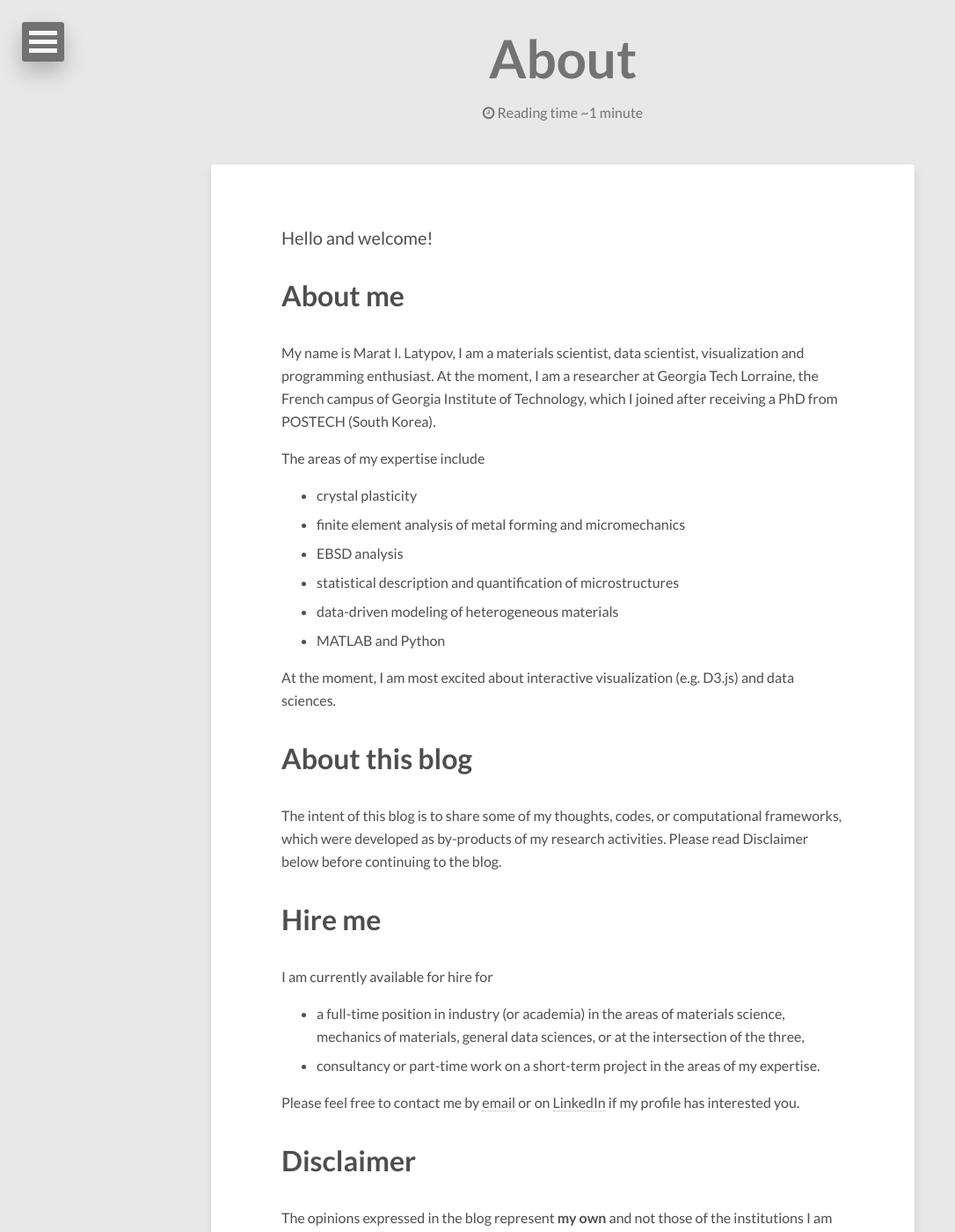
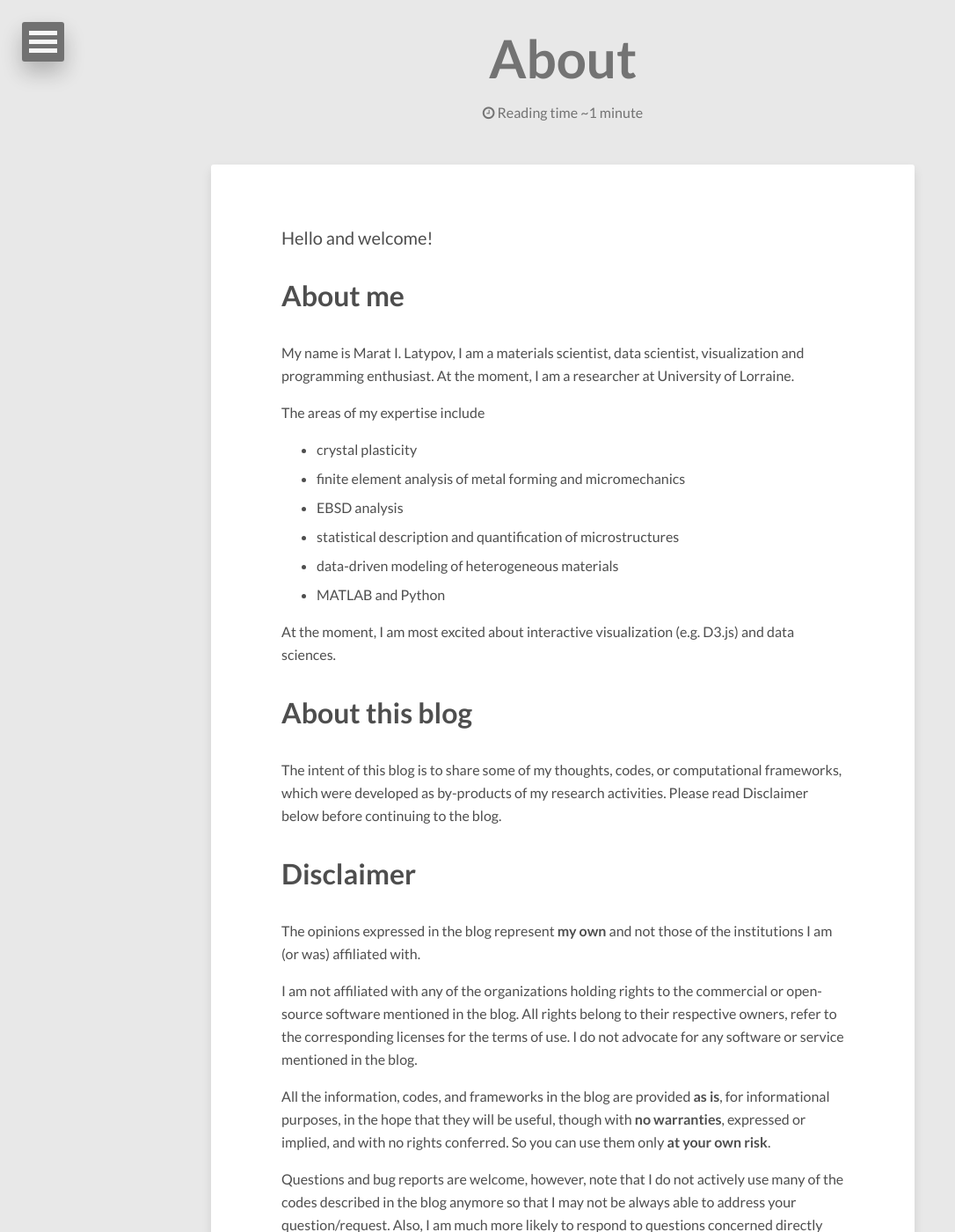
Before and after one commit to latmarat/blog, a Jekyll site: the page built from about/index.md, in a window 1280 px wide and 1400 px high. Shown: the whole window at 88% size, without its empty margins (0-1086 px from the left). Built offline with Jekyll 4.4.1, drawn with Linux system fonts in a browser that asks for light colours; nearby versions of some CDN libraries.

Commit message:
Update about

```diff
--- a/about/index.md
+++ b/about/index.md
@@ -10,7 +10,7 @@ Hello and welcome!
 
 # About me
 
-My name is Marat I. Latypov, I am a materials scientist, data scientist, visualization and programming enthusiast. At the moment, I am a researcher at Georgia Tech Lorraine, the French campus of Georgia Institute of Technology, which I joined after receiving a PhD from POSTECH (South Korea).
+My name is Marat I. Latypov, I am a materials scientist, data scientist, visualization and programming enthusiast. At the moment, I am a researcher at University of Lorraine.
 
 The areas of my expertise include
 
@@ -27,15 +27,6 @@ At the moment, I am most excited about interactive visualization (e.g. D3.js) an
 
 The intent of this blog is to share some of my thoughts, codes, or computational frameworks, which were developed as by-products of my research activities. Please read Disclaimer below before continuing to the blog.
 
-# Hire me
-
-I am currently available for hire for
-
-- a full-time position in industry (or academia) in the areas of materials science, mechanics of materials, general data sciences, or at the intersection of the three,
-- consultancy or part-time work on a short-term project in the areas of my expertise.
-
-Please feel free to contact me by [email](mailto:marat.latypov@georgiatech-metz.fr) or on [LinkedIn](https://www.linkedin.com/in/latmarat) if my profile has interested you.
-
 # Disclaimer
 
 The opinions expressed in the blog represent **my own** and not those of the institutions I am (or was) affiliated with.
```
